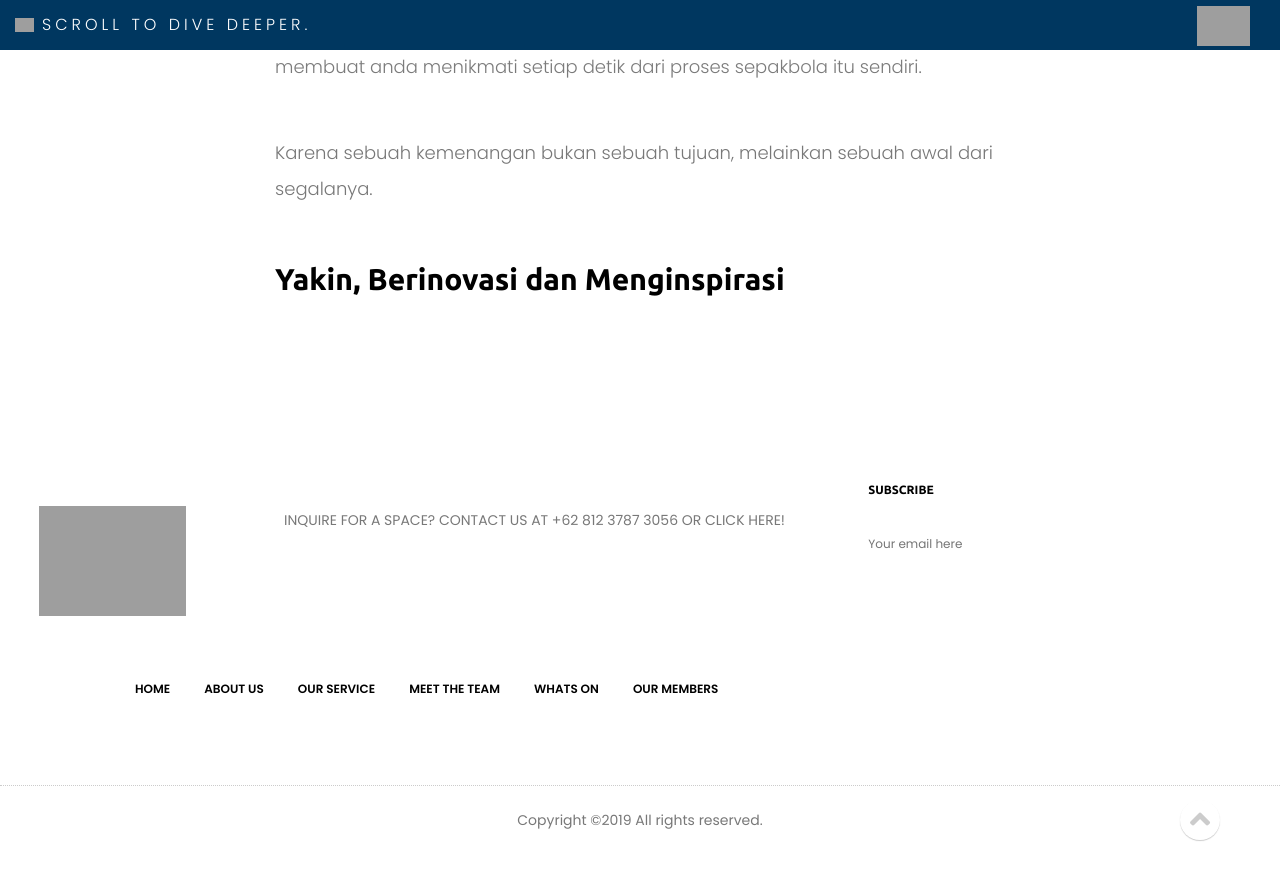
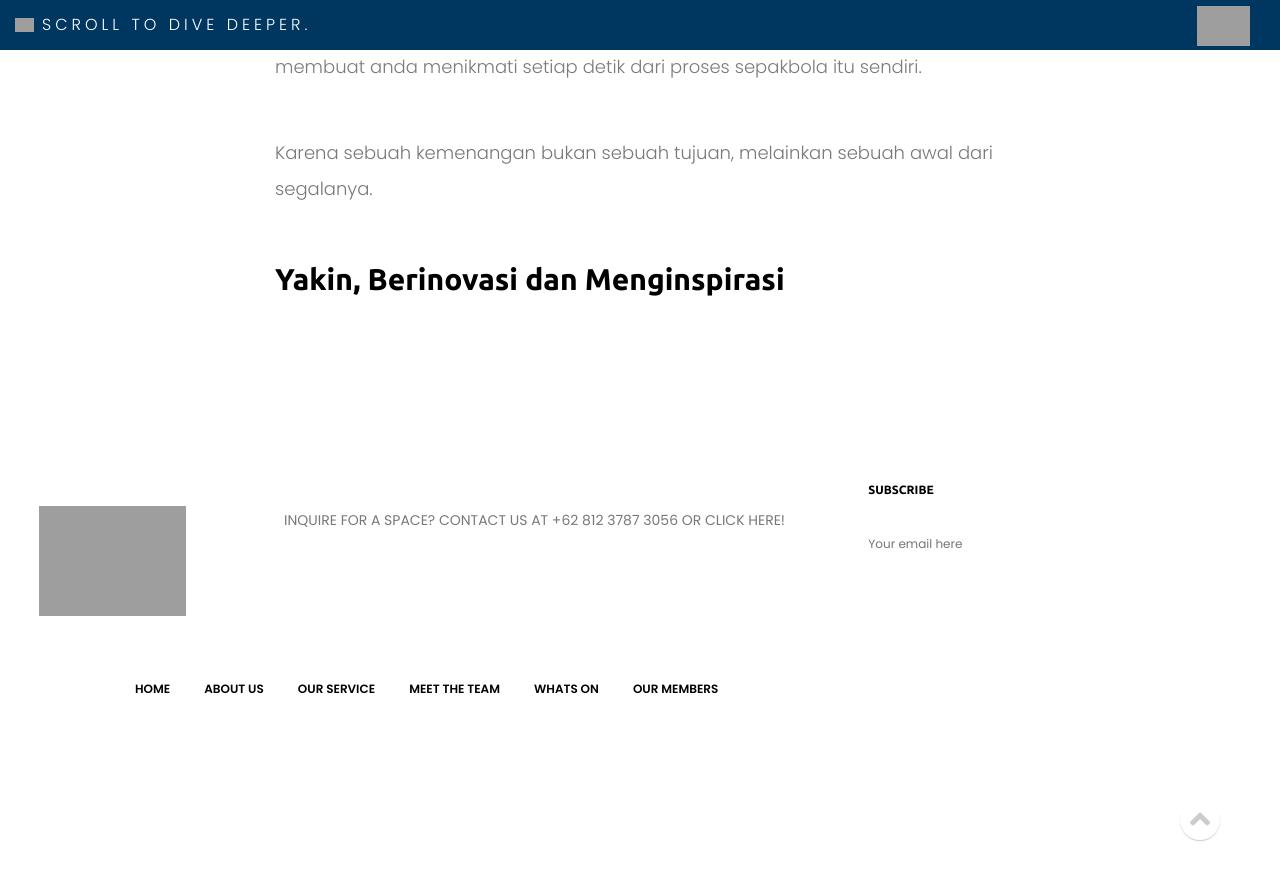
Before and after one commit to kemtol/wellspace, a Jekyll site: the page built from book.md, in a window 1280 px wide and 900 px high, scrolled down 1900 px. Shown: the top 880 px of the window. Built offline with Jekyll 4.4.1, drawn with Linux system fonts in a browser that asks for light colours; nearby versions of some CDN libraries; library files that are not in the unit come from our copies; after the commit the page ends 2687 px from its top, so only the background shows below that.

Commit message:
no message

```diff
--- a/_includes/footer.html
+++ b/_includes/footer.html
@@ -69,7 +69,7 @@
                 </div>
             </div>
         </div>
-        <div class="row mt-5">
+        <div class="row mt-5 d-none">
             <div class="col-md-12 text-center" style="border-top: 1px dotted #ccc;padding-top: 20px;">
                 <p>Copyright &copy;<script>document.write(new Date().getFullYear());</script> All rights reserved.</p>
             </div>
--- a/_includes/front-brands.html
+++ b/_includes/front-brands.html
@@ -1,4 +1,4 @@
-<div class="brands-area">
+<section class="brands-area">
     <div class="container-fluid d-flex align-items-center justify-content-between">
         <!-- Brand Logo -->
         <div class="single-brands-logo">
@@ -9,4 +9,4 @@
         	<h2 class="display-3" >READ WHAT THEY SAY.</h2>
         </div>
     </div>
-</div>
+</section>
--- a/_includes/front-category-banner.html
+++ b/_includes/front-category-banner.html
@@ -13,10 +13,10 @@
 <section id="sect-welcome-2" class="pt-5 pb-5 mt-5 mb-5">
     <div class="container-fluid">
         <div class="row">
-            <div class="col-12 col-sm-6 col-md-6 col-lg-4 p-4 banner1">
+            <div class="col-12 col-md-4 col-lg-4 p-4 banner1">
                 <img src="{{ site.baseurl }}/img/bg-img/bg-2.jpg" alt="">
             </div>
-            <div class="col-12 col-sm-6 col-md-6 col-lg-8 p-4 banner2" style="background: url(img/bg-img/bg-plus.png) no-repeat center center;">
+            <div class="col-12 col-md-8 col-lg-8 p-4 banner2" style="background: url(img/bg-img/bg-plus.png) no-repeat center center;">
                 <h4>OUR HALLMARK</h4>
                 <h2 class="display-3">YOUR EVERYDAY SPACES TO GROW AND SCALE THAT CONNECTS YOU WITH EVERYTHING INSPIRING AND MAKES YOU FEEL WELL.</h2>
             </div>
--- a/_includes/header.html
+++ b/_includes/header.html
@@ -3,7 +3,7 @@
         <!-- Classy Menu -->
         <nav class="classy-navbar container-fluid d-block" id="essenceNav">
             <!-- Logo -->
-            <span class="nav-brand d-none d-sm-block float-sm-left" style="color: #fff;font-size: 16px;letter-spacing: 4px;font-weight: 100;padding-top:8px;"><img src="{{site.baseurl}}/img/core-img/circle-triangle.png" style="height: 14px;position: relative;top: -1px;" /> SCROLL TO DIVE DEEPER.</span>
+            <span class="nav-brand d-none d-lg-block float-sm-left" style="color: #fff;font-size: 16px;letter-spacing: 4px;font-weight: 100;padding-top:8px;"><img src="{{site.baseurl}}/img/core-img/circle-triangle.png" style="height: 14px;position: relative;top: -1px;" /> SCROLL TO DIVE DEEPER.</span>
             <a class="nav-brand float-lg-right" href="{{site.url}}"><img src="{{site.baseurl}}/img/core-img/logo2.png" alt=""></a>
             <!-- Navbar Toggler -->
             <div class="classy-navbar-toggler float-right">
--- a/_includes/jumbotron.html
+++ b/_includes/jumbotron.html
@@ -1,5 +1,5 @@
     <section class="welcome_area bg-img background-overlay" style="background-image: url(img/bg-img/bg-1.jpg);">
-        <div class="container h-100">
+        <div class="container-fluid h-100">
             <div class="row h-100 align-items-center">
                 <div class="col-12">
                     <div class="hero-content text-center">
```
